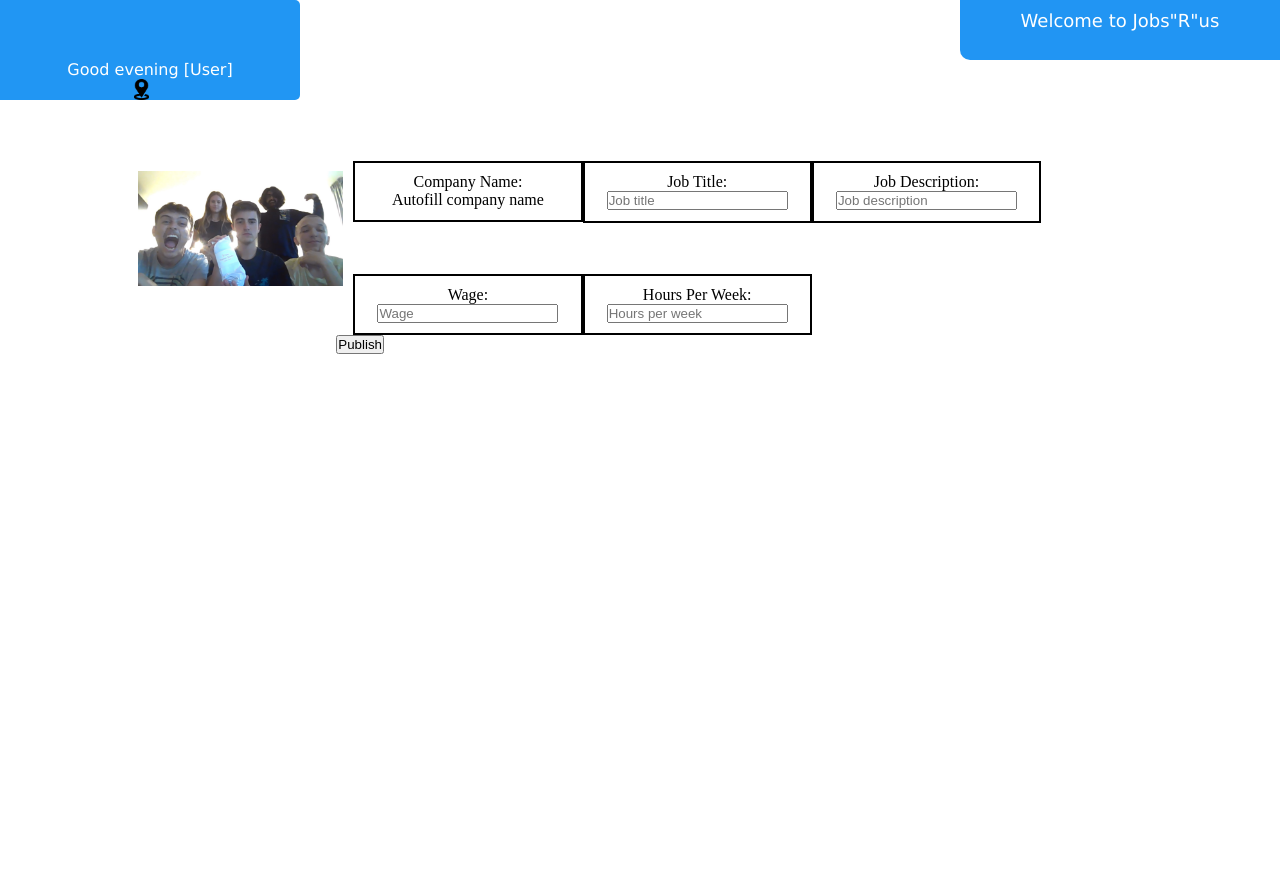
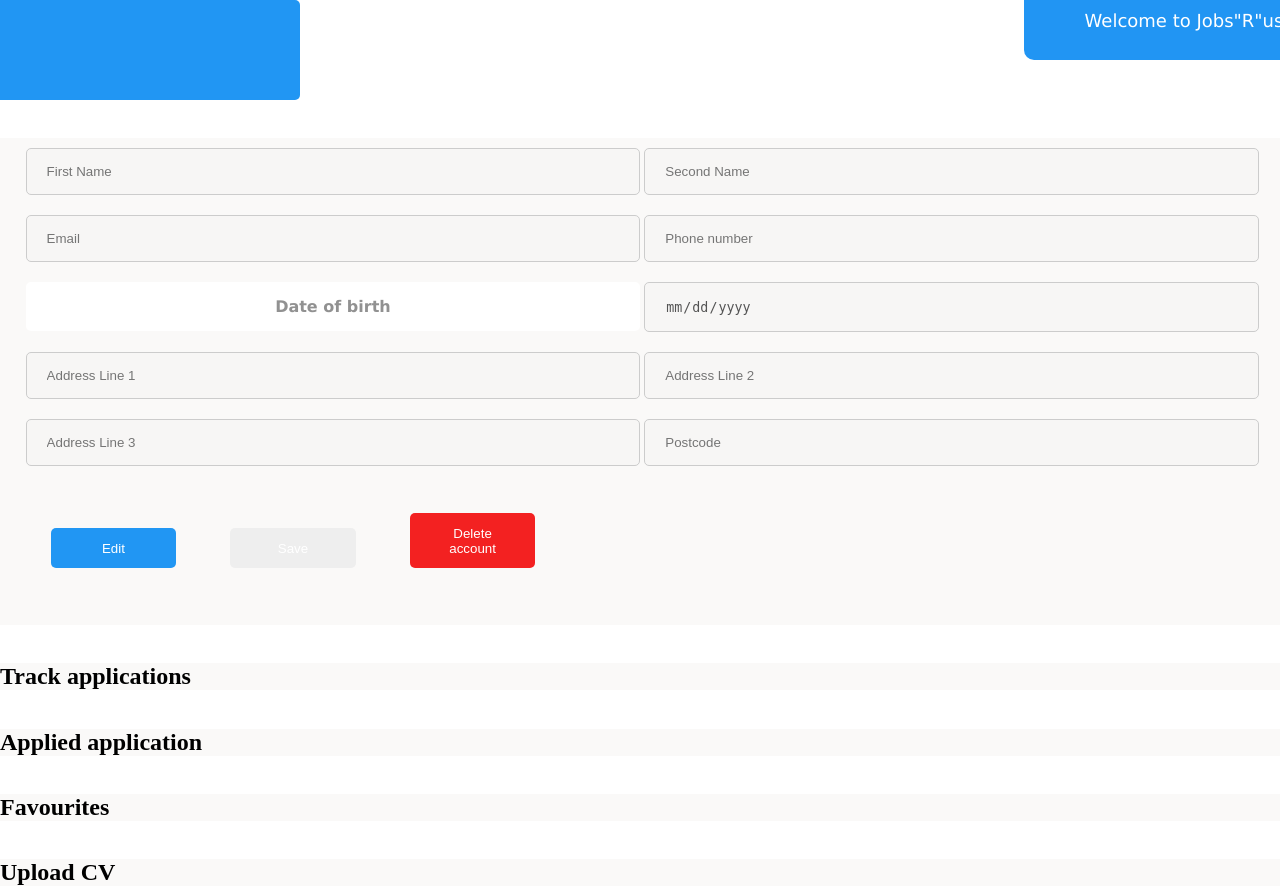
Before and after one commit to Owen-SS/Software-Engineering-Assignment, a Flask app: page /employer in a window 1280 px wide. Before the commit the page ends 354 px from the top, so only its background shows below. Run offline with Flask 2, Linux system fonts and the light colour scheme.

Commit message:
updated employer page

```diff
--- a/data/student/accounts/student-account.csv
+++ b/data/student/accounts/student-account.csv
@@ -1,3 +1,4 @@
 id,email,phone_number,first_name,last_name,dob,addressOne,addressTwo,addressThree,postcode,username,password
 Smithy1667832522128,john@smithy.com,7983625567,John,Smithy,2000-11-17,Lint hill,Small town,Gillfod,GL7 2XB,jsmithy00,Smithy22
-Whitticase1668426918136,josh@whitticase.com,09876543212,Josh,Whitticase,2003-04-30,I,Aint,Doxing,Meself,j_sh,joshisthebest
+Whitticase1668426918136,josh@whitticase.com,9876543212,Josh,Whitticase,2003-04-30,I,Aint,Doxing,Meself,j_sh,joshisthebest
+Staddon1668429999326,owen.staddon@yourmum.com,76543287902,Ow,Staddon,2022-11-23,12dsiwdhwodfh,wdcqdbqwdu,wedhqweo,SO19876,OweSta,OweSta
--- a/static/css/employer.css
+++ b/static/css/employer.css
@@ -1,42 +1,110 @@
-#job{
-    transition: 0.3s;
-    margin-top: 10px;
-    background-color: white;
-    text-align: center;
-    margin-left: auto;
-    margin-right: auto;
-    width: 80%;
-    height: 22%;
-    border-radius: 5px;
-    overflow: hidden;
+*{
+    margin: 0;
+    padding: 0;
+  }
+
+label, span, .title{
+font-family: 'Lucida Sans', 'Lucida Sans Regular', 'Lucida Grande', 'Lucida Sans Unicode', Geneva, Verdana, sans-serif;
 }
 
-#job:hover{
-    cursor: pointer;
-    transition: 0.3s;
-    background-color: rgb(230, 230, 230);
-    padding-right: 10px;
-    padding-left: 10px;
+#top{
+    float: right;
+    position: fixed;
+    margin-left: 80%;
+    z-index: 1;
+    background-color: #2195f3;
+    width: 25%;
+    padding-top: 10px;
+    padding-bottom: 10px;
+    border-radius: 0px 0px 0px 10px;
+    height:40px;
 }
 
-#job img{
-    float: left;
-    padding: 1%;
-    margin-top: 5%;
-    width: 20%;
-    height: 80%;
+#user{
+    color: white;
+    background-color: #2196F3;
+    height: 100px;
+    width: 30%;
+    max-width: 300px;
+    border-radius: 0px 5px 5px 0px;
 }
 
-#job .company-name, .job-title, .job-description, .wage, .hours-per-week{
-    float: left;
-    padding: 1%;
-    margin-top: 5%;
-    border: 2px;
-    border-style: solid;
-    width: 20%;
+#TextUser{
+    font-family: 'Lucida Sans', 'Lucida Sans Regular', 'Lucida Grande', 'Lucida Sans Unicode', Geneva, Verdana, sans-serif;
+    text-align: center;
+    position: relative;
+    top:25px;
 }
 
-#job .company-name{
-    width: 20%;
-    border-color: black;
+#title{
+    text-align: center;
+    font-size: large;
+    font-family: 'Lucida Sans', 'Lucida Sans Regular', 'Lucida Grande', 'Lucida Sans Unicode', Geneva, Verdana, sans-serif;
+    color:rgb(255, 255, 255);
+    align-content: center;
 }
+
+#dashboard .divs{
+    margin-top: 3%;
+    background-color: rgb(250, 249,248);
+}
+
+#StudentDetails label{
+    text-align: center;
+    background-color: white;
+    padding: 15px 1%;
+    display: inline-block;
+    border-radius: 5px;
+    width: 47%;
+    color: rgb(145, 145, 145);
+  }
+
+
+#StudentDetails input{
+    width: 49%;
+    padding: 15px 20px;
+    margin: 10px 0;
+    display: inline-block;
+    border: 1px solid #ccc;
+    box-sizing: border-box;
+    border-radius: 5px;
+    outline:none;
+}
+
+
+#StudentDetails div{
+    margin-left: 2%;
+}
+
+#StudentDetails .name{
+    height: 20%;
+}
+
+#StudentDetails .dob{
+    height: 5%;
+}
+
+  #StudentDetails .address{
+    height: 20%;
+}
+
+#StudentDetails button{
+    text-align: center;
+    display: inline-block;
+    background-color: #2196F3;
+    padding: 1% 2%;
+    color: white;
+    border: 0;
+    margin: 3% 2% 4.5%;
+    cursor: pointer;
+    width: 10%;
+    border-radius: 5px;
+}
+
+#student-options {
+    background-color: #eee;
+    margin-top: 5%;
+    width: 30%;
+    height: 60%;
+    float: right;
+}
--- a/templates/employer.html
+++ b/templates/employer.html
@@ -4,53 +4,68 @@
     <meta charset="UTF-8">
     <meta http-equiv="X-UA-Compatible" content="IE=edge">
     <meta name="viewport" content="width=device-width, initial-scale=1.0">
-    <link rel="stylesheet" href="../static/css/style.css">
-    <link rel="stylesheet" href="../static/css/employer.css">
-    <script src="../static/js/script.js"></script>
-    <title>Jobs"R"us</title>
+    <link rel="stylesheet" href="../static/css/student_style.css">
+    <script src="../static/js/student_script.js"></script>
+    <title>Student Page</title>
 </head>
-<body>
+<body onload="getDetails()">
     <div id="top">
         <p id="title"> Welcome to Jobs"R"us </p>
     </div>
 
     <div id="user">
         <div id = "TextUser">
-        <p>Good evening [User]</p>
-        <p class="location"><img src="../static/icons/location-icon.png" onclick="getLocation()"></p>
+        <p id="top-name"></p>
+    </div>
+    </div>
+    <div id="dashboard">
+        <div id = "StudentDetails" class = "divs">
+            <div class="name">
+                <input type="text" placeholder="First Name" id="fName" disabled >
+                <input type="text" placeholder="Second Name" id="sName" disabled>
+            </div>
+
+            <div id="otherDetails">
+                <input type="text" placeholder="Email" id="email" disabled>
+                <input type="text" placeholder="Phone number" id="phoneNum" disabled>
+            </div>
+
+            <div class="dob">
+                <label for="DOB"><b>Date of birth</b></label>
+                <input type="date" placeholder="Date of Birth" name="DOB" id="dob" disabled>
+            </div>
+
+            <div class="address">
+                <input type="text" placeholder="Address Line 1" id="AD1" disabled>
+                <input type="text" placeholder="Address Line 2" id="AD2" disabled>
+                <input type="text" placeholder="Address Line 3" id="AD3" disabled>
+                <input type="text" placeholder="Postcode" id="postcode" disabled>
+            </div>
+
+            <div class="buttons">
+                <button type="button" id="edit" value="Yes" onclick="editMode(value)">Edit</button>
+                <button type="button" id="save" value="No" style="background-color: #eee;" onclick="editMode(value)"> Save</button>
+                <button type="button" id="delete" style="background-color: #f32121;" onclick="deleteAccount()"> Delete account</button>
+            </div>
+        </div>
+
+        <div id="applicationTrack" class = "divs">
+            <h2> Track applications</h2>
+        </div>
+
+        <div id="appliedApplications" class = "divs">
+            <h2> Applied application</h2>
+        </div>
+
+        <div id="favourites" class = "divs">
+            <h2>Favourites</h2>
+        </div>
+
+        <div id = "upload cv" class = "divs">
+            <h2>Upload CV</h2>
         </div>
     </div>
 
 
-    <div id="job">
-
-        <img src="../static/icons/epic.jpg">
-
-        <div class="company-name">Company Name:
-            <p>Autofill company name</p>
-        </div>
-
-        <div class="job-title">Job Title:
-            <input type="text" placeholder="Job title">
-        </div>
-
-        <div class="job-description">Job Description:
-            <input type="text" placeholder="Job description">
-        </div>
-
-        <div class="wage">Wage:
-            <input type="text" placeholder="Wage">
-        </div>
-
-        <div class="hours-per-week">Hours Per Week:
-            <input type="text" placeholder="Hours per week">
-        </div>
-    </div>
-
-    <label class="container">
-        <button type="button">Publish</button>
-    </label>
-
-
 </body>
 </html>
```
Also changed, not shown: static/js/employer.js (added, +165 -0 lines), templates/student.html (+10 -2 lines).
